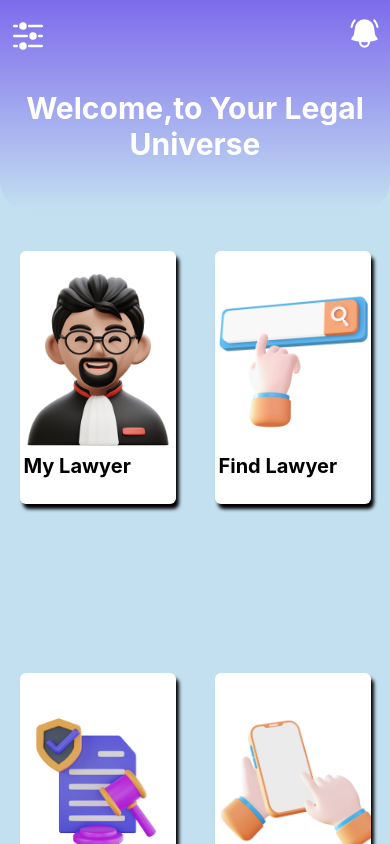
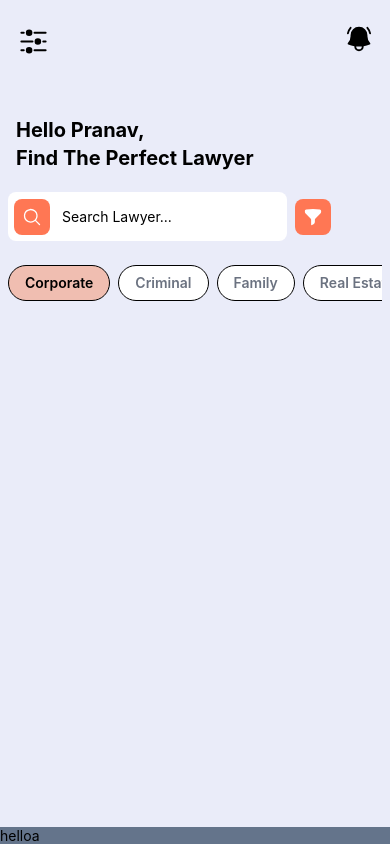
Before and after one commit to VishalPatil0902/SIH-RESOLVA, a React Native app: screen / in a window 390 px wide. Shown: the top 844 px of the page. Built offline with nearby package versions, Linux system fonts and the light colour scheme.

Commit message:
SearchBar,FindLawyer

```diff
--- a/App.js
+++ b/App.js
@@ -6,11 +6,14 @@ import FindLawyer from './screens/Lawyer/FindLawyer';
 
 export default function App() {
   return (
+    <>
       <SafeAreaWrapper>
-        <LawyerHomePage/>
+        {/* <LawyerHomePage/> */}
         {/* <Home/> */}
-        {/* <FindLawyer/> */}
+        <FindLawyer/>
       </SafeAreaWrapper>
+    </>
+
 
   );
 }
--- /dev/null
+++ b/components/SearchBar.js
@@ -0,0 +1,19 @@
+import {View,Text, ScrollView, TextInput, TouchableOpacity, FlatList} from 'react-native';
+import {AdjustmentsHorizontalIcon,BellAlertIcon,MagnifyingGlassIcon,FunnelIcon} from 'react-native-heroicons/solid'
+
+const SearchBar = () => {
+  return (
+
+             <View className="w-fit h-[16%] flex-row items-center justify-around mt-3">
+            {/* <TouchableOpacity><View className="bg-[#FF7754] p-3 mt-4  rounded-lg"><MagnifyingGlassIcon color="white" size={20}/></View></TouchableOpacity> */}
+            <View className="bg-white w-[85%] h-[100%] p-1 rounded-lg mt-4 mr-2 flex-row items-center">
+            <TouchableOpacity><View className="bg-[#FF7754] p-2 rounded-lg mr-3 ml-0.5"><MagnifyingGlassIcon color="white" size={20}/></View></TouchableOpacity>
+                <TextInput placeholder='Search Lawyer... ' className='w-[100%]' />
+            </View>
+            <TouchableOpacity><View className="bg-[#FF7754] p-2 mt-4 mr-2 rounded-lg"><FunnelIcon color="white" size={20}/></View></TouchableOpacity>
+          </View>
+
+  )
+}
+
+export default SearchBar
--- /dev/null
+++ b/components/gradientButton.js
@@ -0,0 +1,21 @@
+import { View, Text, TouchableOpacity } from 'react-native'
+import React from 'react'
+import { LinearGradient } from 'expo-linear-gradient'
+
+export default function GradientButton(props) {
+  return (
+    <LinearGradient
+        colors={['rgba(9, 181, 211, 0.9)', 'rgba(58, 131, 244,0.9)']}
+        end={{x:1, y:1}}
+        start={{x: 0.1, y: 0.2}}
+        className={`rounded-full ${props.containerClass}`}
+    >
+        <TouchableOpacity className={`p-3 px-4 ${props.buttonClass}`}>
+            <Text className="text-white font-bold">
+                {props.value}
+            </Text>
+        </TouchableOpacity>
+
+    </LinearGradient>
+  )
+}
--- a/package.json
+++ b/package.json
@@ -17,7 +17,9 @@
     "react-native-heroicons": "^3.2.0",
     "react-native-linear-gradient": "^2.8.3",
     "react-native-svg": "^13.9.0",
-    "expo-linear-gradient": "~12.3.0"
+    "expo-linear-gradient": "~12.3.0",
+    "react-native-web": "~0.19.6",
+    "@expo/webpack-config": "^19.0.0"
   },
   "devDependencies": {
     "@babel/core": "^7.20.0",
--- a/screens/Home.js
+++ b/screens/Home.js
@@ -29,8 +29,8 @@ export default function Home(){
 
                     <View className="mx-4 flex-row justify-between flex-wrap">
                     <TouchableOpacity style={{width:wp(44),height:wp(65)}} className="flex justify-end relative p-4 py-6 space-y-2 mb-5 bg-black text-black">
-              <Text>HEELO</Text>
-        </TouchableOpacity>
+                        <Text>HEELO</Text>
+                    </TouchableOpacity>
                     </View>
         </>
 
--- a/screens/Lawyer/FindLawyer.js
+++ b/screens/Lawyer/FindLawyer.js
@@ -1,13 +1,48 @@
-import {View,Text, ScrollView} from 'react-native';
+import {View,Text, ScrollView, TextInput, TouchableOpacity, FlatList} from 'react-native';
+import {AdjustmentsHorizontalIcon,BellAlertIcon,MagnifyingGlassIcon,FunnelIcon} from 'react-native-heroicons/solid'
+import SearchBar from '../../components/SearchBar';
 
 export default function FindLawyer(){
-     return(
+
+   const categories=['Corporate','criminal'];
+
+   return(
         <>
-        <ScrollView>
+        <View className='h-full bg-slate-500'>
+        <ScrollView className="p-2 bg-[#EAECF9] h-[50%] ">
+         {/* // */}
+         <View className="p-2  h-[20%] ">
+             <View className="flex-row justify-between mt-2 ">
+                <AdjustmentsHorizontalIcon color="black" size={35}/>
+                <BellAlertIcon color="black" size={30}/>
+             </View>
 
-        </ScrollView>
-        <View ClassName="position">
-           <Text>hello</Text>
+          </View>
+
+            {/* // */}
+          <Text className="text text-xl ml-2 mt-12 font-bold text-black">Hello Pranav,</Text>
+          <Text className="text text-xl ml-2 font-bold text-black">Find The Perfect Lawyer</Text>
+            {/* // */}
+
+            <SearchBar/>
+
+          <ScrollView horizontal showsHorizontalScrollIndicator={false} nestedScrollEnabled={true} className="mt-8 h-[100%] ">
+          <TouchableOpacity><View className="mr-2 h-[80%]"><Text className='w-[100%] h-[100%] justify-center  text-black font-semibold px-4 py-2 rounded-3xl border bg-[#f0beb1]'>Corporate</Text></View></TouchableOpacity>
+          <TouchableOpacity><View className="mr-2 h-[80%]"><Text className='w-[100%] h-[100%] justify-center  text-gray-500 font-semibold px-4 py-2 rounded-3xl border bg-white'>Criminal</Text></View></TouchableOpacity>
+          <TouchableOpacity><View className="mr-2 h-[80%]"><Text className='w-[100%] h-[100%] justify-center  text-gray-500 font-semibold px-4 py-2 rounded-3xl border bg-white'>Family</Text></View></TouchableOpacity>
+          <TouchableOpacity><View className="mr-2 h-[80%]"><Text className='w-[100%] h-[100%] justify-center  text-gray-500 font-semibold px-4 py-2 rounded-3xl border bg-white'>Real Estate</Text></View></TouchableOpacity>
+          <TouchableOpacity><View className="mr-2 h-[80%]"><Text className='w-[100%] h-[100%] justify-center  text-gray-500 font-semibold px-4 py-2 rounded-3xl border bg-white '>Property</Text></View></TouchableOpacity>
+          </ScrollView>
+
+            {/* <View className='bg-black w-[50px] h-[50px]'>
+                <Text>hello</Text>
+            </View>   */}
+
+         </ScrollView>
+
+           <View ClassName="fixed">
+              <Text>helloa</Text>
+           </View>
         </View>
         </>
 
--- a/screens/Lawyer/LawyerHomePage.js
+++ b/screens/Lawyer/LawyerHomePage.js
@@ -13,7 +13,7 @@ export default function LawyerHomePage(){
 
     return(
         <>
-        <View className="w-[100%] h-[100%]  bg-[#c3e0f1]" >
+        <View className="w-[100%] h-[100%]  bg-[#EAECF9]" >
          <LinearGradient colors={['#7e6bec', '#c3e0f1']} className="rounded-b-[30px] h-[25%]">
          <View className="p-2  h-[20%] ">
              <View className="flex-row justify-between mt-2 ">
```
Also changed, not shown: Images/3d-middle-finger-gesture-icon_455066-56.avif (deleted), screens/Lawyer/Test.js (added), 1 other file (tests, documents, lock files or other folders).
